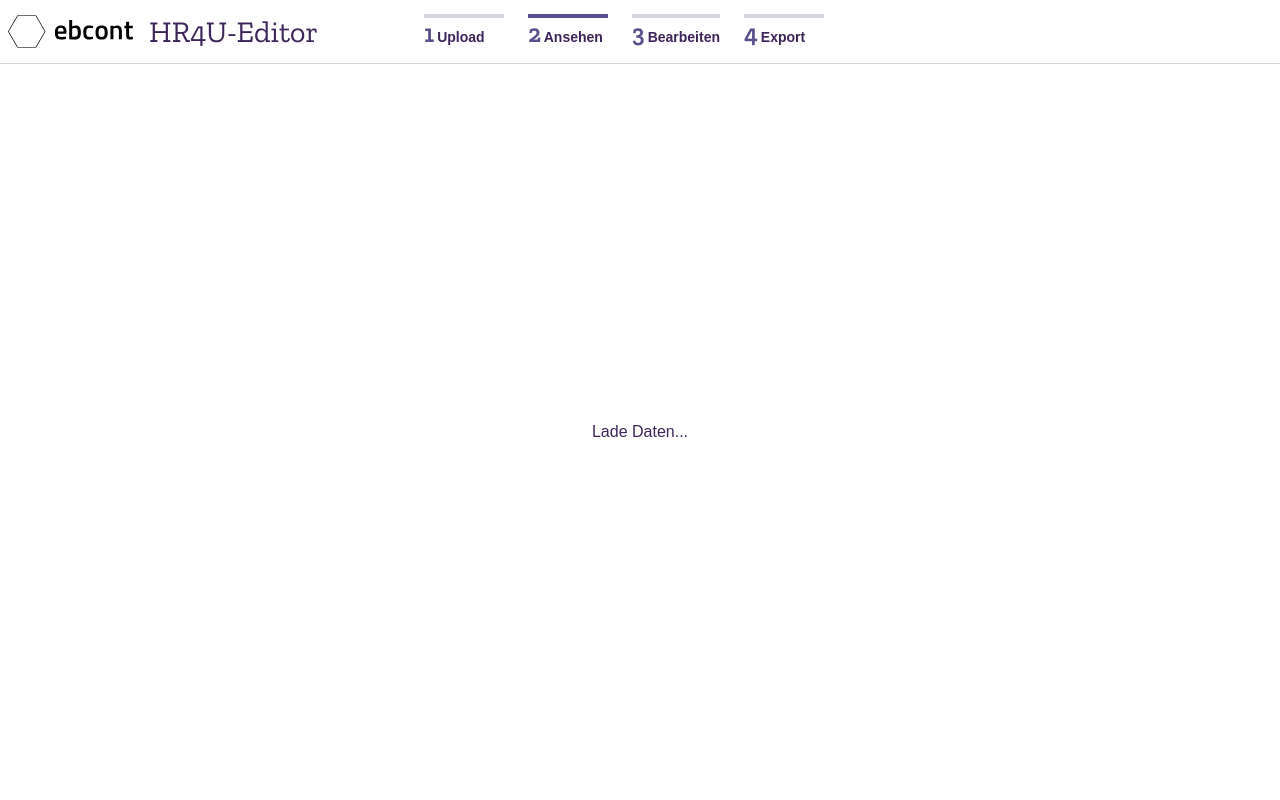
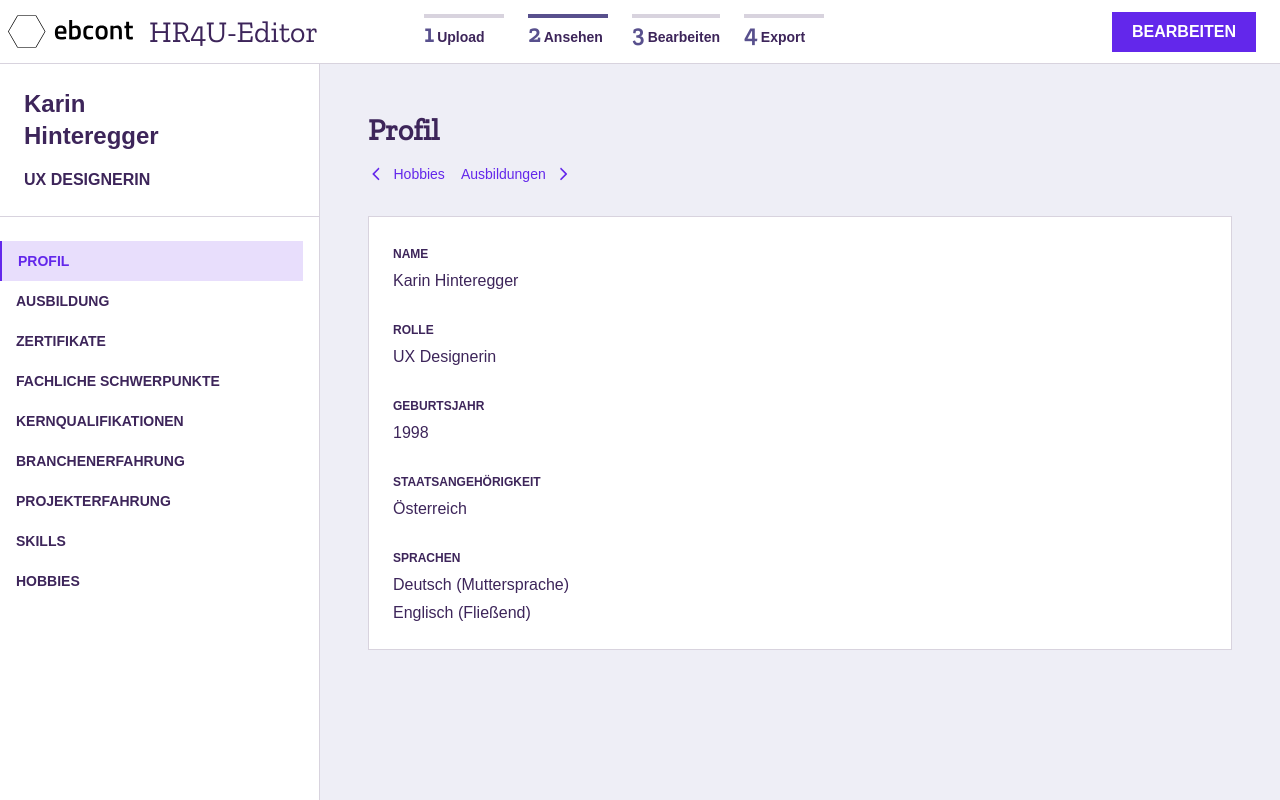
Before and after one commit to zeitvertrieb/poc-hr4u-editor, a Next.js app: page /content in a window 1280 px wide. Before the commit this address had no page. Built offline with nearby package versions, Linux system fonts and the light colour scheme.

Commit message:
test data loaded without upload

```diff
--- a/app/content/ClientContentPage.jsx
+++ b/app/content/ClientContentPage.jsx
@@ -37,22 +37,29 @@ export default function ClientContentPage({ currentSection, isEditing }) {
   }, []);
 
   useEffect(() => {
+    const loadData = async () => {
       try {
         const savedData = localStorage.getItem(STORAGE_KEY);
 
         if (savedData) {
           setContent(JSON.parse(savedData));
         } else {
-        console.warn("No data in localStorage. Redirecting to upload.");
-        router.push('/');
+          console.warn("No data in localStorage. Loading test data from /test-json.json.");
+          const response = await fetch('/test-json.json');
+          const testData = await response.json();
+          setContent(testData);
         }
       } catch (err) {
         console.error("Error loading data:", err);
         localStorage.removeItem(STORAGE_KEY);
-      router.push('/');
       }
       setIsLoading(false);
-  }, [router, hasMounted]);
+    };
+
+    if (hasMounted) {
+      loadData();
+    }
+  }, [hasMounted]);
   useEffect(() => {
     if (hasMounted && content && !isLoading) {
       localStorage.setItem(STORAGE_KEY, JSON.stringify(content));
--- /dev/null
+++ b/public/test-json.json
@@ -0,0 +1,100 @@
+{
+    "first_name": "Karin",
+    "last_name": "Hinteregger",
+    "role": "UX Designerin",
+    "birthyear": "1998",
+    "nationality": "Österreich",
+    "languages": [
+        {"language":"Deutsch", "proficiency":"Muttersprache"},
+        {"language":"Englisch", "proficiency":"Fließend"}
+    ],
+    "education": [
+        {"start": "Sep. 2023", "end": "Juni 2025", "degree": "Master", "institution":"FH St. Pölten"},
+        {"start": "Juni 2024", "end": "Mai 2025", "degree": "Weiterbildung im Bereich Design (Zeugnis /Bestätigung ist nicht vorhanden) ", "institution":"AK Wien"}
+    ],
+    "certifications": ["IREB CPRE Foundation Level", "CS50 Harvard Certificate", "Noch ein Zertifikat"],
+    "professional_focus": [
+        "Durchführung von Benutzerforschung und -analysen, um die Bedürfnisse und Verhaltensweisen der Nutzer:innen zu verstehen",
+        "Enge Zusammenarbeit mit Entwicklern, um sicherzustellen, dass die Designs korrekt umgesetzt werden ",
+        "Sammlung und Analyse von Benutzerfeedback, um kontinuierliche Verbesserungen an den Produkten vorzunehmen "
+    ],
+    "core_qualifications": [
+        {"name": "User Experience (UX), Usability Design", "points": "1.100", "years": "5", "level": "Ausgezeichnet"},
+        {"name": "Grafikdesign", "points": "", "years": "2", "level": "Sehr Gut"}
+    ],
+    "industry_experience": [
+        {"name": "Einzelhandel, Grosshandel", "years":"4", "months":"10"},
+        {"name":"IT, Software, Internet", "years":"", "months":"8"}
+    ],
+    "projects":[
+        {
+            "start":"Jän. 2020",
+            "end":"Dec. 2021",
+            "firm":"EBCONT",
+            "role":"Grafikdesignerin",
+            "name":"TechTech",
+            "description":"In diesem Projekt habe ich viele interessante Sachen gemacht, zum Beispiel Dinge und Verschiedenes. Ich war essential für dieses Team, weil ich gut darin war die Aufgaben zu erledigen Da habe ich auch herausgefunden, dass meine Lösungen die besten waren, laut Rückmeldung der Usertester:innen",
+            "team_size":"2",
+            "tasks": ["Layouterstellung für verschiedene Print Produkte", "Qualitätskontrolle & Optimierung bestehender Produkte","Erstellen von POS-Werbemitteln wie Plakate, Schilder und Sonderwerbeformen inkl. Reinzeichnung und Druckdatenaufbereitung. "],
+            "technologies": [
+                 "Adobe Creative Suite: InDesign, Photoshop, Illustrator",
+                        "Cumulus Bilddatenbank",
+                        "Workflow (Druckaufbereitung"
+            ]
+        },
+         {
+            "start":"Jän. 2020",
+            "end":"Dec. 2021",
+            "firm":"EBCONT",
+            "role":"Grafikdesignerin",
+            "name":"TechTech",
+            "description":"In diesem Projekt habe ich viele interessante Sachen gemacht, zum Beispiel Dinge und Verschiedenes. Ich war essential für dieses Team, weil ich gut darin war die Aufgaben zu erledigen Da habe ich auch herausgefunden, dass meine Lösungen die besten waren, laut Rückmeldung der Usertester:innen",
+            "team_size":"2",
+            "tasks": ["Layouterstellung für verschiedene Print Produkte", "Qualitätskontrolle & Optimierung bestehender Produkte","Erstellen von POS-Werbemitteln wie Plakate, Schilder und Sonderwerbeformen inkl. Reinzeichnung und Druckdatenaufbereitung. "],
+            "technologies": [
+                 "Adobe Creative Suite: InDesign, Photoshop, Illustrator",
+                        "Cumulus Bilddatenbank",
+                        "Workflow (Druckaufbereitung"
+            ]
+        }
+    ],
+    "skills":[
+        {
+            "category":"IT Skills",
+            "subcategories":[
+                {
+                    "name":"Analyse-Methoden",
+                    "ratings":[
+                        {
+                            "five":["Fehler-/Ursachenanalyse", "Stakeholder-Analyse"],
+                            "four":["Andere Methoden"]
+                        }
+                    ]
+                },
+                {
+                    "name":"Design-Methoden",
+                    "ratings":[
+                        {
+                            "three":["Objektorientiertes Design"]
+                        }
+                    ]
+                }
+            ]
+        },
+        {
+            "category":"Social Skills und Methoden",
+            "subcategories":[
+                {
+                    "name":"Entwicklungsprozess",
+                    "ratings":[
+                        {
+                            "five":["Wasserfall-Modell"],
+                            "three":["SCRUM"]
+                        }
+                    ]
+                }
+            ]
+        }
+    ],
+    "hobbies":["Podcests", "Autorin von Kurzgeschichten", "Kochen"]
+}
```
Lines whose indentation alone changed are shown as unchanged.
